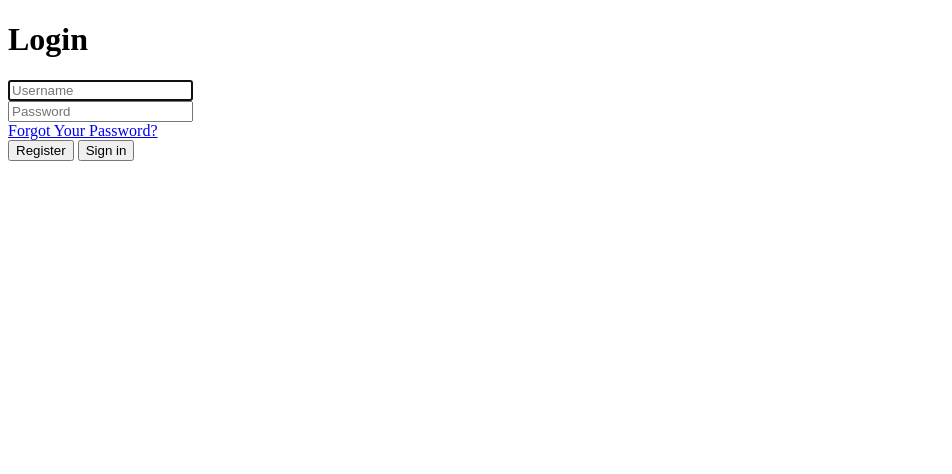
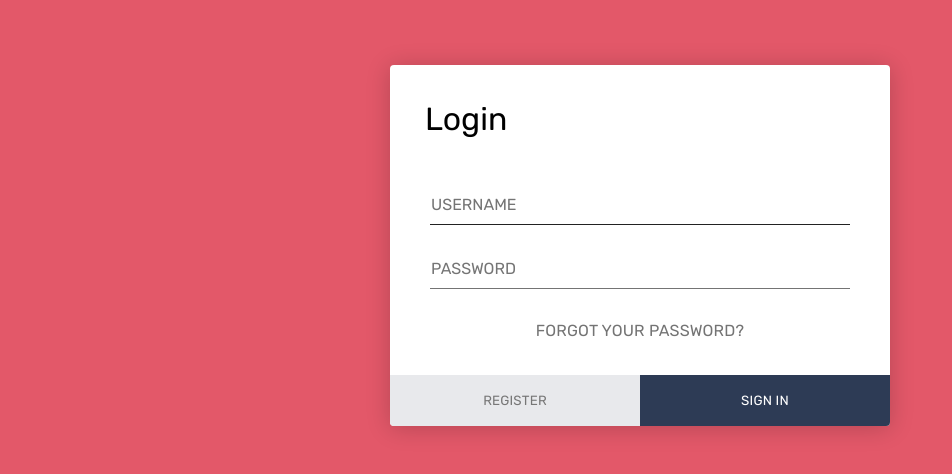
Before and after one commit to Authentura/demos, a plain HTML site: page SQL-injection/src/templates/login.html in a window 1280 px wide. Shown: the whole page, without its empty margins (0-952 px from the left). Drawn offline with Linux system fonts and the light colour scheme.

Commit message:
Include static content in login.html

```diff
--- a/SQL-injection/src/templates/login.html
+++ b/SQL-injection/src/templates/login.html
@@ -3,13 +3,144 @@
 <head>
   <meta charset="UTF-8">
   <title>Simple Login Form Example</title>
-  <link rel='stylesheet' href='https://fonts.googleapis.com/css?family=Rubik:400,700'><link rel="stylesheet" href="/static/style.css">
+  <link rel='stylesheet' href='https://fonts.googleapis.com/css?family=Rubik:400,700'>
+  <script>
+    let form = document.querySelector('form');
 
+    form.addEventListener('submit', (e) => {
+        console.log("running this shit");
+
+        fetch("/login", {
+          method: "post",
+          headers: {
+            'Accept': 'application/json',
+            'Content-Type': 'application/json'
+          },
+          body: JSON.stringify({
+          name: "test",
+          password: "test",
+          })
+        }).then( (response) => {
+            console.log(response);
+        });
+    });
+  </script>
+  <style>
+
+    * {
+      margin: 0;
+      padding: 0;
+      box-sizing: border-box;
+      -webkit-font-smoothing: antialiased;
+    }
+
+    body {
+      background: #e35869;
+      font-family: 'Rubik', sans-serif;
+    }
+
+    .login-form {
+      background: #fff;
+      width: 500px;
+      margin: 65px auto;
+      display: -webkit-box;
+      display: flex;
+      -webkit-box-orient: vertical;
+      -webkit-box-direction: normal;
+              flex-direction: column;
+      border-radius: 4px;
+      box-shadow: 0 2px 25px rgba(0, 0, 0, 0.2);
+    }
+    .login-form h1 {
+      padding: 35px 35px 0 35px;
+      font-weight: 300;
+    }
+    .login-form .content {
+      padding: 35px;
+      text-align: center;
+    }
+    .login-form .input-field {
+      padding: 12px 5px;
+    }
+    .login-form .input-field input {
+      font-size: 16px;
+      display: block;
+      font-family: 'Rubik', sans-serif;
+      width: 100%;
+      padding: 10px 1px;
+      border: 0;
+      border-bottom: 1px solid #747474;
+      outline: none;
+      -webkit-transition: all .2s;
+      transition: all .2s;
+    }
+    .login-form .input-field input::-webkit-input-placeholder {
+      text-transform: uppercase;
+    }
+    .login-form .input-field input::-moz-placeholder {
+      text-transform: uppercase;
+    }
+    .login-form .input-field input:-ms-input-placeholder {
+      text-transform: uppercase;
+    }
+    .login-form .input-field input::-ms-input-placeholder {
+      text-transform: uppercase;
+    }
+    .login-form .input-field input::placeholder {
+      text-transform: uppercase;
+    }
+    .login-form .input-field input:focus {
+      border-color: #222;
+    }
+    .login-form a.link {
+      text-decoration: none;
+      color: #747474;
+      letter-spacing: 0.2px;
+      text-transform: uppercase;
+      display: inline-block;
+      margin-top: 20px;
+    }
+    .login-form .action {
+      display: -webkit-box;
+      display: flex;
+      -webkit-box-orient: horizontal;
+      -webkit-box-direction: normal;
+              flex-direction: row;
+    }
+    .login-form .action button {
+      width: 100%;
+      border: none;
+      padding: 18px;
+      font-family: 'Rubik', sans-serif;
+      cursor: pointer;
+      text-transform: uppercase;
+      background: #e8e9ec;
+      color: #777;
+      border-bottom-left-radius: 4px;
+      border-bottom-right-radius: 0;
+      letter-spacing: 0.2px;
+      outline: 0;
+      -webkit-transition: all .3s;
+      transition: all .3s;
+    }
+    .login-form .action button:hover {
+      background: #d8d8d8;
+    }
+    .login-form .action button:nth-child(2) {
+      background: #2d3b55;
+      color: #fff;
+      border-bottom-left-radius: 0;
+      border-bottom-right-radius: 4px;
+    }
+    .login-form .action button:nth-child(2):hover {
+      background: #3c4d6d;
+    }
+  </style>
 </head>
 <body>
 <!-- partial:index.partial.html -->
 <div class="login-form">
-  <form action="/login" method="post">
+  <form action="" method="post">
     <h1>Login</h1>
     <div class="content">
       <div class="input-field">
```
Also changed, not shown: 1 other file.
